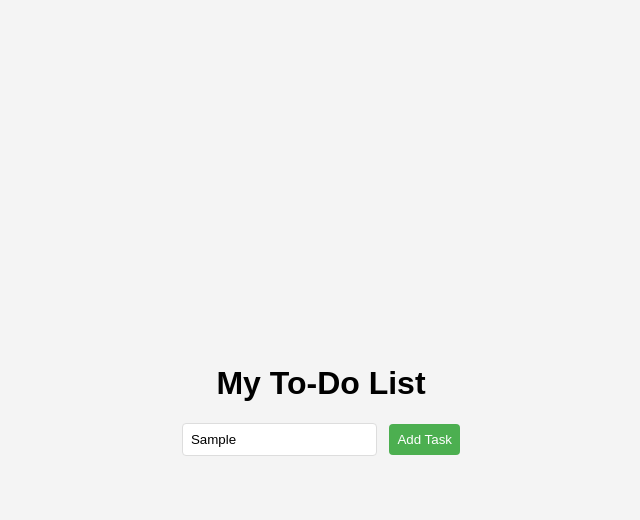
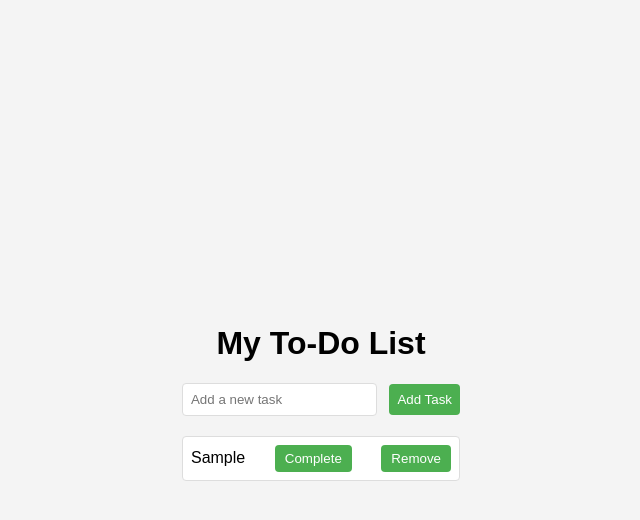
Before and after one commit to RevoU-FSSE-4/module-3-wahyuwehaye, a plain HTML site: page index.html in a window 1280 px wide. Both pictures are taken after typing "Sample" into the empty fields and a click on the button "Add Task". Shown: the whole page, without its empty margins (319-959 px from the left). Drawn offline with Linux system fonts and the light colour scheme; no server answers.

Commit message:
submit code

```diff
--- a/app.js
+++ b/app.js
@@ -1,2 +1,101 @@
 // Place your code here
 // Add any additional code necessary to fulfill the requirements of the assignment
+document.addEventListener("DOMContentLoaded", function () {
+    const taskList = document.getElementById("taskList");
+    const newTaskInput = document.getElementById("newTask");
+    const addTaskBtn = document.getElementById("addTaskBtn");
+
+    // Function to fetch tasks from the API
+    async function fetchTasks() {
+      try {
+        const response = await fetch("https://module3-api-is2m.onrender.com/random-todos");
+        const data = await response.json();
+        return data;
+      } catch (error) {
+        console.error("Error fetching tasks:", error);
+      }
+    }
+
+    // Function to display tasks
+    function displayTasks(tasks) {
+      taskList.innerHTML = "";
+      tasks.forEach(task => {
+        const li = createTaskElement(task);
+        taskList.appendChild(li);
+      });
+    }
+
+    // Function to create task element
+    function createTaskElement(task) {
+      const li = document.createElement("li");
+      li.textContent = task.title;
+      li.dataset.id = task.id;
+      if (task.completed) {
+        li.classList.add("completed");
+      }
+      const completeBtn = document.createElement("button");
+      completeBtn.textContent = "Complete";
+      completeBtn.classList.add("complete-btn");
+      li.appendChild(completeBtn);
+      const removeBtn = document.createElement("button");
+      removeBtn.textContent = "Remove";
+      removeBtn.classList.add("remove-btn");
+      li.appendChild(removeBtn);
+      return li;
+    }
+
+    // Function to add a new task
+    function addTask(taskTitle) {
+      if (taskTitle.trim() !== "") {
+        const newTask = {
+          title: taskTitle,
+          completed: false
+        };
+        const li = createTaskElement(newTask);
+        taskList.appendChild(li);
+      } else {
+        alert("Please enter a task.");
+      }
+    }
+
+    // Function to complete a task
+    function completeTask(taskId) {
+      const taskItem = document.querySelector(`[data-id="${taskId}"]`);
+      if (taskItem) {
+        taskItem.classList.toggle("completed");
+      }
+    }
+
+    // Function to remove a task
+    function removeTask(taskId) {
+      const taskItem = document.querySelector(`[data-id="${taskId}"]`);
+      if (taskItem) {
+        taskItem.remove();
+      }
+    }
+
+    // Event listener to add a new task
+    addTaskBtn.addEventListener("click", function () {
+      const newTaskTitle = newTaskInput.value.trim();
+      addTask(newTaskTitle);
+      newTaskInput.value = "";
+    });
+
+    // Event listener using event delegation to handle complete or remove a task
+    taskList.addEventListener("click", function (event) {
+      const target = event.target;
+      if (target.classList.contains("complete-btn")) {
+        const taskId = target.parentElement.dataset.id;
+        completeTask(taskId);
+      }
+      if (target.classList.contains("remove-btn")) {
+        const taskId = target.parentElement.dataset.id;
+        removeTask(taskId);
+      }
+    });
+
+    // Initially display 3 random tasks from the API
+    fetchTasks()
+      .then(tasks => tasks.slice(0, 3))
+      .then(displayTasks);
+  });
--- a/index.html
+++ b/index.html
@@ -10,9 +10,11 @@
 
   <div class="container">
     <h1>My To-Do List</h1>
+    <div class="add-task">
+      <input type="text" id="newTask" placeholder="Add a new task">
+      <button id="addTaskBtn">Add Task</button>
+    </div>
     <ul id="taskList"></ul>
-    <input type="text" id="newTask" placeholder="Add a new task">
-    <button id="addTaskBtn">Add Task</button>
   </div>
 
   <script src="app.js"></script>
--- a/styles.css
+++ b/styles.css
@@ -10,6 +10,30 @@ body {
 
 .container {
   text-align: center;
+}
+
+.add-task {
+  margin-bottom: 20px;
+}
+
+.add-task input[type="text"] {
+  padding: 8px;
+  margin-right: 8px;
+  border: 1px solid #ddd;
+  border-radius: 4px;
+}
+
+.add-task button {
+  padding: 8px;
+  border: none;
+  background-color: #4caf50;
+  color: #fff;
+  cursor: pointer;
+  border-radius: 4px;
+}
+
+.add-task button:hover {
+  background-color: #45a049;
 }
 
 ul {
@@ -28,15 +52,13 @@ li {
   align-items: center;
 }
 
-input[type="text"] {
-  padding: 8px;
-  margin-right: 8px;
-  border: 1px solid #ddd;
-  border-radius: 4px;
+.completed {
+  text-decoration: line-through;
 }
 
-button {
-  padding: 8px;
+button.complete-btn,
+button.remove-btn {
+  padding: 6px 10px;
   border: none;
   background-color: #4caf50;
   color: #fff;
@@ -44,6 +66,7 @@ button {
   border-radius: 4px;
 }
 
-button:hover {
+button.complete-btn:hover,
+button.remove-btn:hover {
   background-color: #45a049;
 }
```
